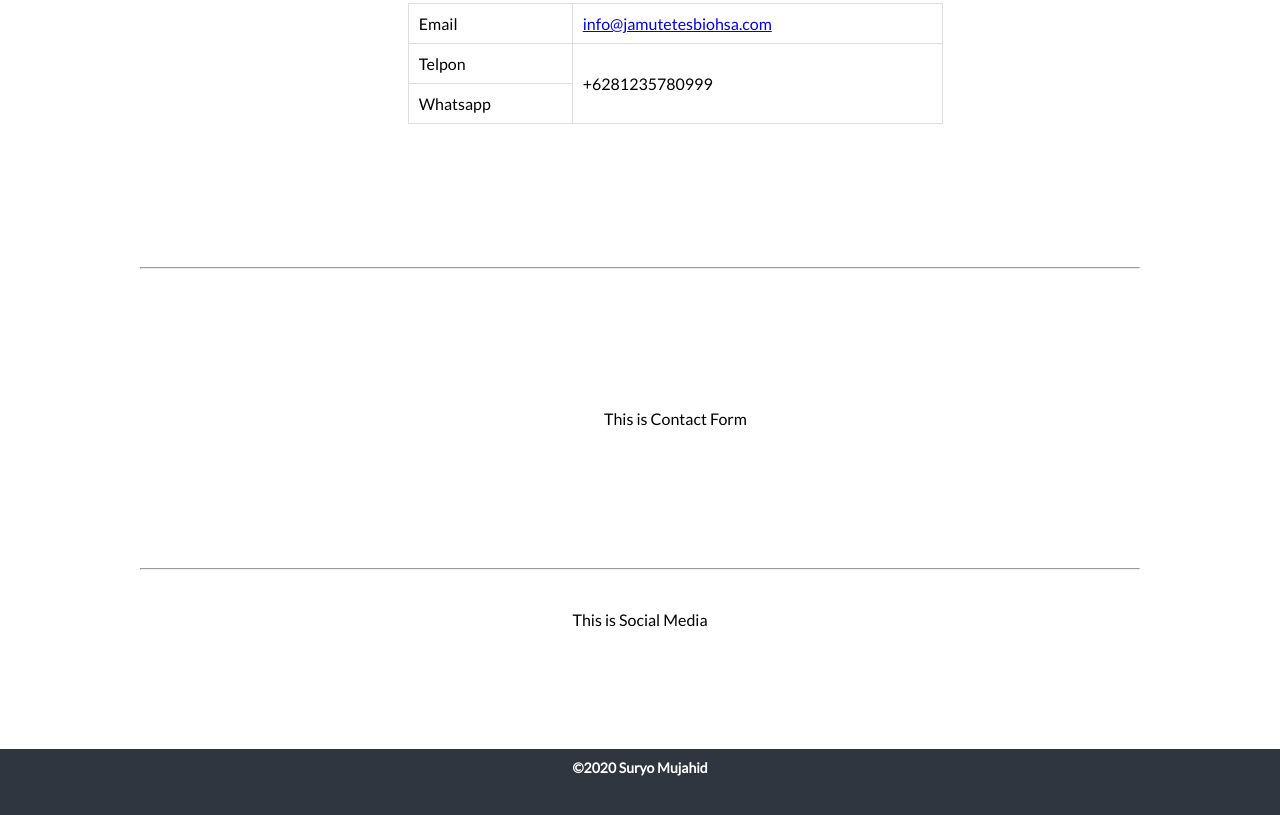
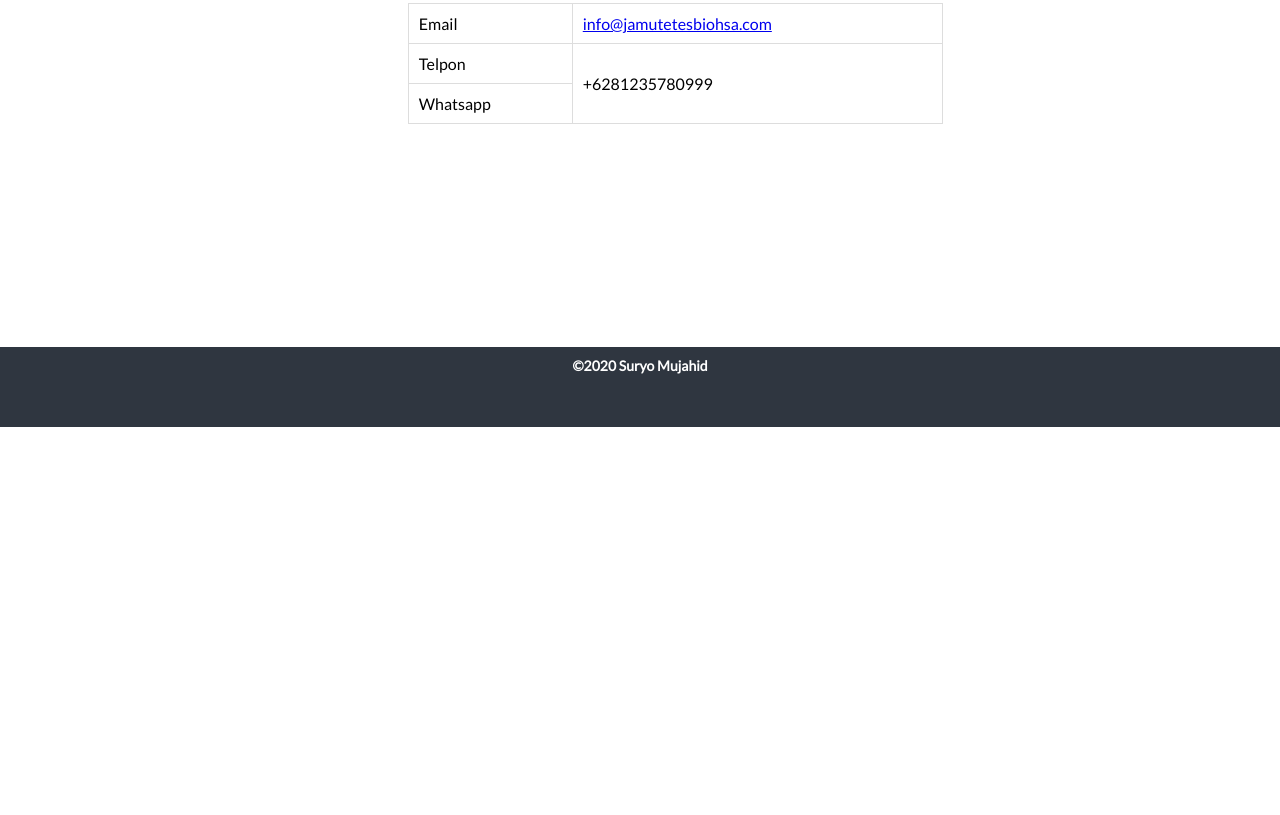
Before and after one commit to suryomujahid/Bio-HSA-Website, a plain HTML site: page contact.html in a window 1280 px wide. Shown: the part 497-1312 px from the top of the page. After the commit the page ends 924 px from the top, so only its background shows below. Drawn offline with Linux system fonts and the light colour scheme.

Commit message:
Update contact.html
Deleting Contact Form & Social media

```diff
--- a/contact.html
+++ b/contact.html
@@ -50,18 +50,6 @@
         </center>
     </div>
 
-    <hr class="line">
-
-    <div class="container">
-        <p style="text-align: center;">This is Contact Form</p>
-    </div>
-
-    <hr class="line">
-
-    <div>
-        <p style="text-align: center;">This is Social Media</p>
-    </div>
-
     <footer>
         <p style="text-align: center; font-size: 14px; color: white;font-weight: bold;">©2020 Suryo Mujahid</p>
     </footer>
```
